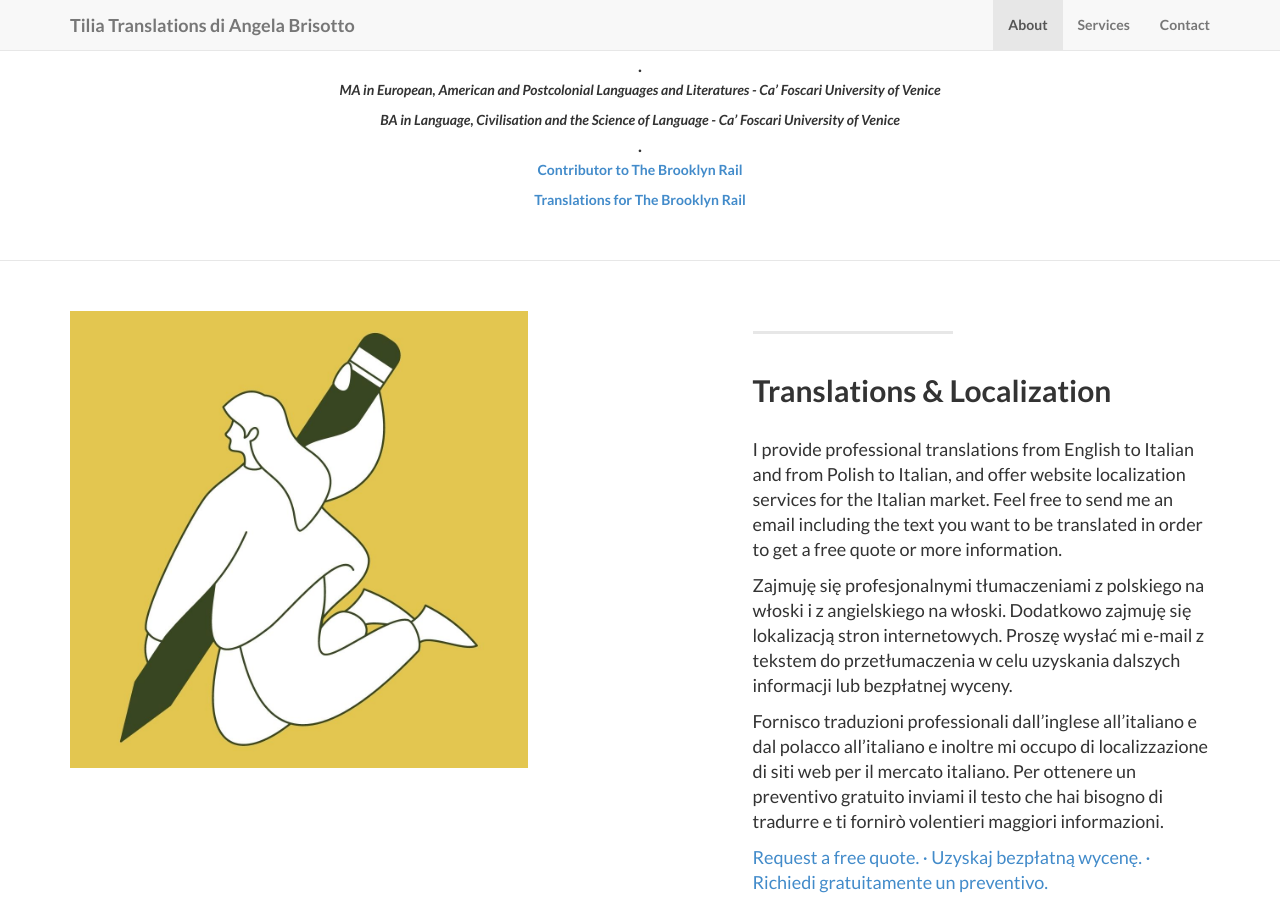
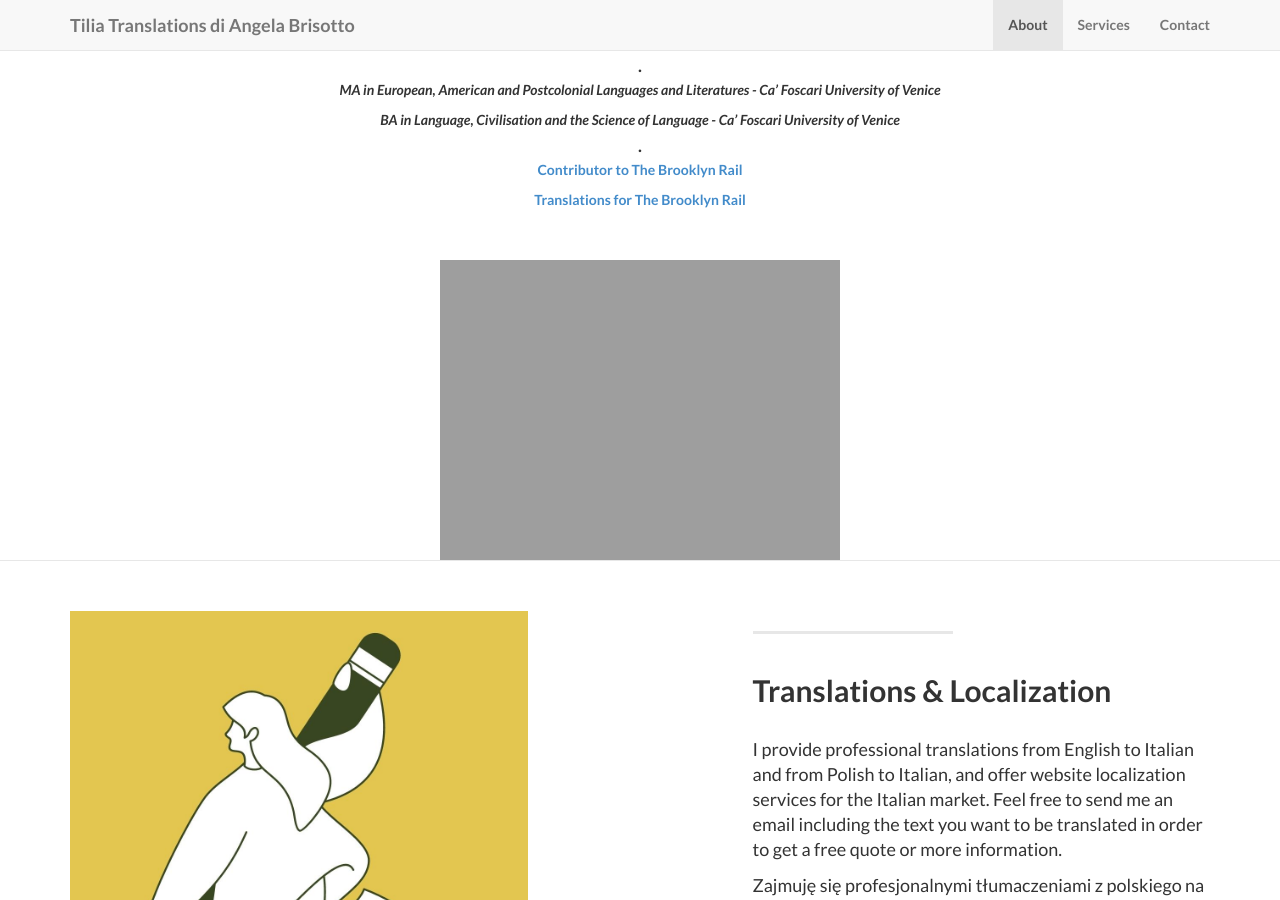
Before and after one commit to angelatiliatranslations/tiliatranslations.github.io, a Jekyll site: the page built from index.html, in a window 1280 px wide and 900 px high, scrolled down 1017 px. Built offline with Jekyll 4.4.1, drawn with Linux system fonts in a browser that asks for light colours.

Commit message:
Inserita riga immagine
Riga: <img src=”https://www.tiliatranslations.it/about me.jpg” />

```diff
--- a/_includes/about.html
+++ b/_includes/about.html
@@ -32,4 +32,5 @@
                 <br/>
               </div>
         </div>
+        <img src=”https://www.tiliatranslations.it/about me.jpg” />
     </section>
```
